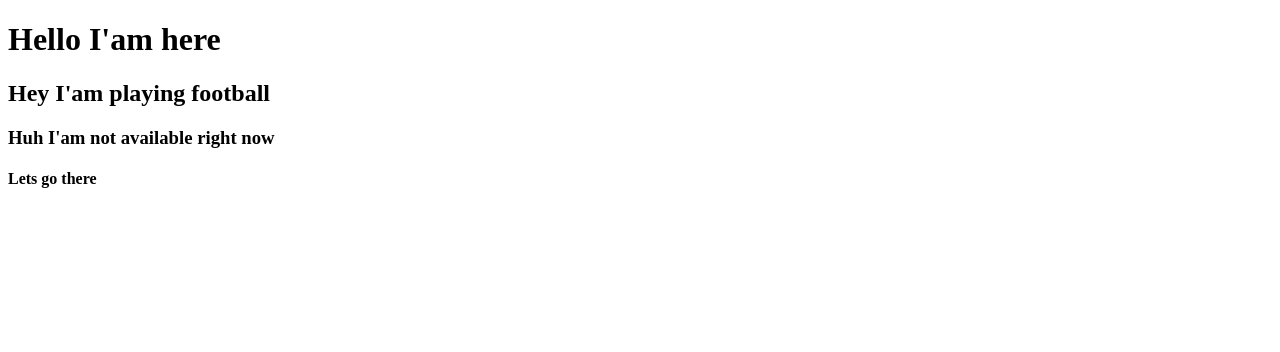
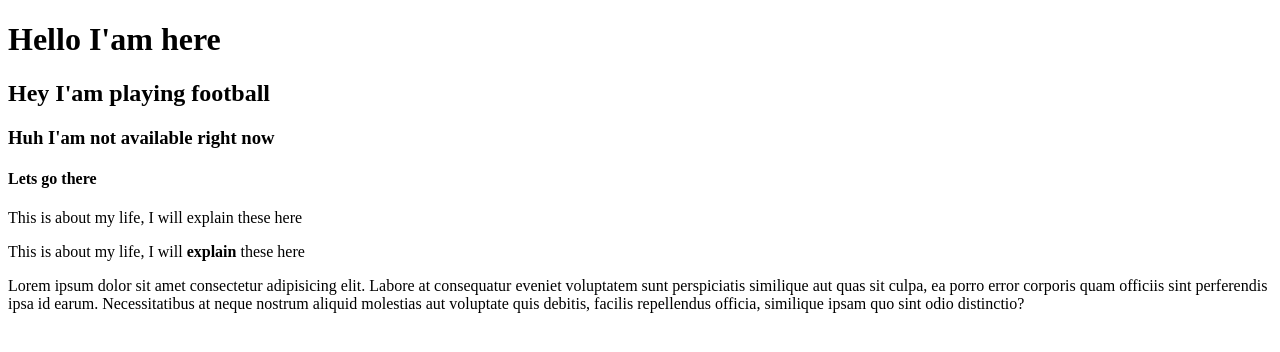
Before and after one commit to MirzaAyon/HTML-practice, a plain HTML site: page HTML Tags/index.html in a window 1280 px wide. Drawn offline with Linux system fonts and the light colour scheme.

Commit message:
2nd commit

```diff
--- a/HTML Tags/index.html
+++ b/HTML Tags/index.html
@@ -12,4 +12,7 @@
     <h3>Huh I'am not available right now </h3>
     <h4>Lets go there</h4>
 </body>
+<p>This is about my life, I will explain these here</p> <!--start tag , middle element, end tag = html element-->
+<p>This is about my life, I will <b>explain</b>  these here</p> <!-- nested html element-->
+<p>Lorem ipsum dolor sit amet consectetur adipisicing elit. Labore at consequatur eveniet voluptatem sunt perspiciatis similique aut quas sit culpa, ea porro error corporis quam officiis sint perferendis ipsa id earum. Necessitatibus at neque nostrum aliquid molestias aut voluptate quis debitis, facilis repellendus officia, similique ipsam quo sint odio distinctio?</p>
 </html>
```
